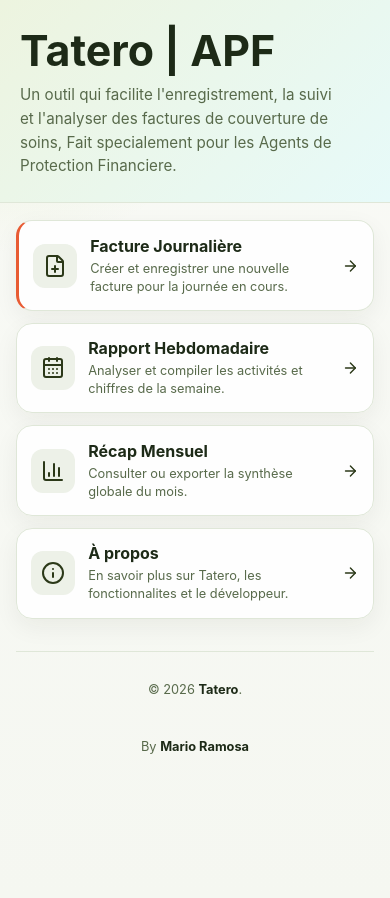
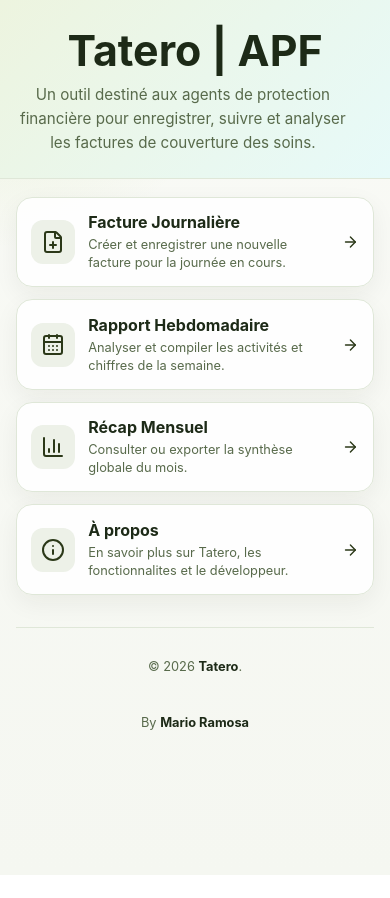
Before and after one commit to marioramosa06/tatero-apf, a React (Vite) app: page / in a window 390 px wide. After the commit the page ends 875 px from the top, so only its background shows below. Built offline with nearby package versions, Linux system fonts and the light colour scheme.

Commit message:
feat: update homepage subtitle for clarity; remove unnecessary styles from Homepage.css

```diff
--- a/src/pages/Homepage.jsx
+++ b/src/pages/Homepage.jsx
@@ -41,7 +41,7 @@ const Homepage = () => {
                 </div>
 
                 <p className="homepage-subtitle">
-                    Un outil qui facilite l'enregistrement, la suivi et l'analyser des factures de couverture de soins, Fait specialement pour les Agents de Protection Financiere.
+                    Un outil destiné aux agents de protection financière pour enregistrer, suivre et analyser les factures de couverture des soins.
                 </p>
             </header>
             <main className="homepage-grid">
--- a/src/styles/Homepage.css
+++ b/src/styles/Homepage.css
@@ -153,7 +153,6 @@
     width: calc(100% + 2rem);
     margin: 0 -1rem;
     padding: 1.75rem 1.25rem 1.5rem;
-    text-align: left;
     background: linear-gradient(
       135deg,
       var(--primary-soft),
@@ -233,10 +232,6 @@
     width: 18px;
     height: 18px;
   }
-
-  .card-primary:first-child {
-    border-left: 3px solid var(--secondary);
-  }
 }
 
 @media (min-width: 768px) and (max-width: 1023px) {
```
